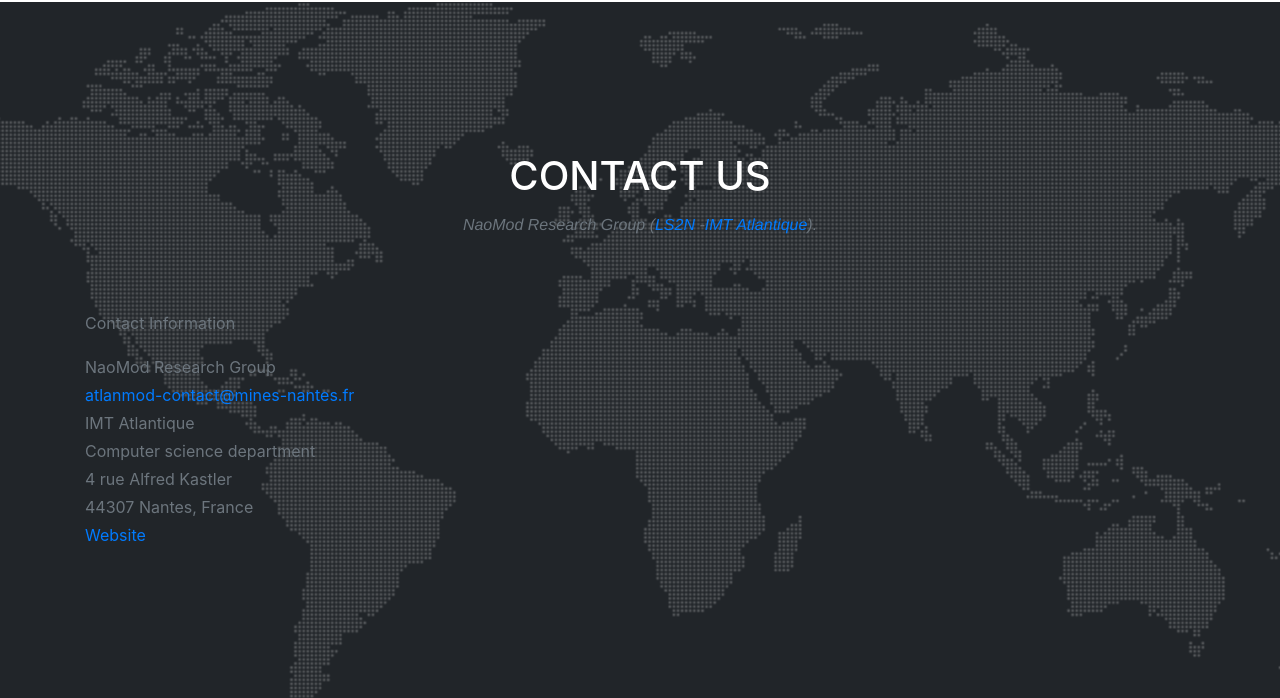
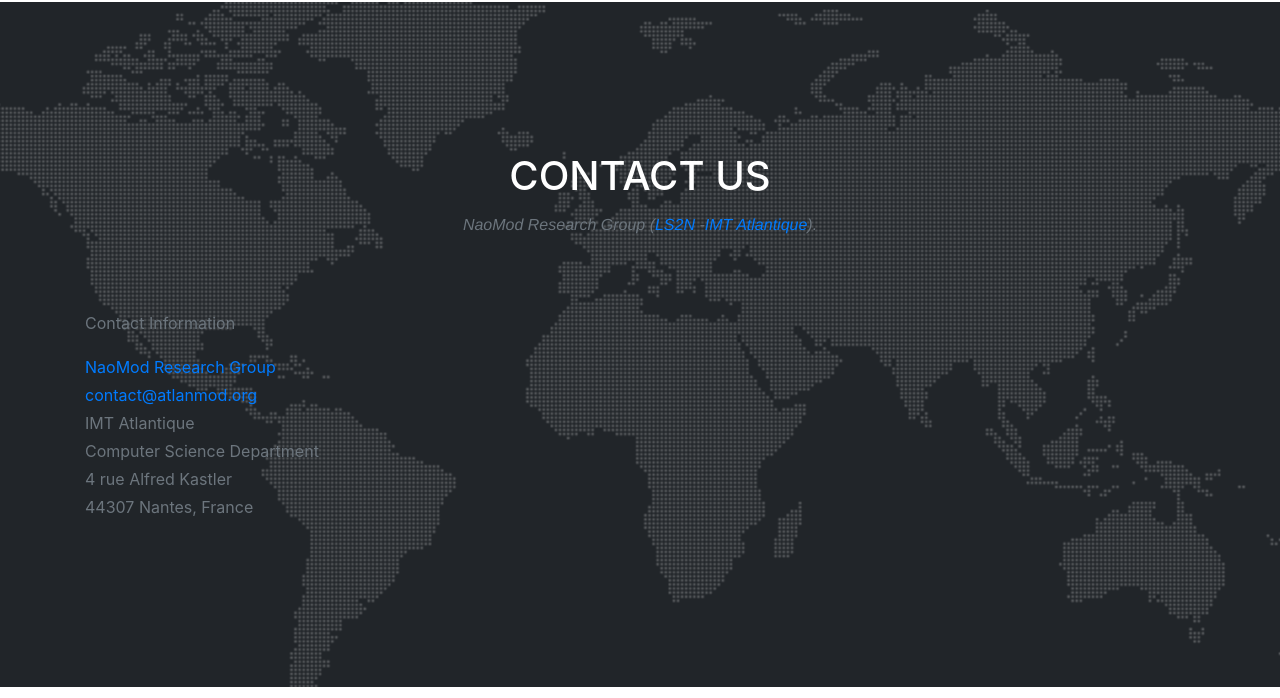
Before and after one commit to atlanmod/atlanmod.github.io, a website with bundled scripts: page index.html in a window 1280 px wide. Shown: the part 1841-2539 px from the top of the page. Built offline with nearby package versions, Linux system fonts and the light colour scheme; a web font is replaced by a local one.

Commit message:
changed contact adress

```diff
--- a/index.html
+++ b/index.html
@@ -436,13 +436,12 @@
             <div class="col-lg-12">
               <p class="text-muted">Contact Information</p>
                 <p class="large text-muted">
-                NaoMod Research Group</br>
-                <a href="mailto:atlanmod-contact@mines-nantes.fr" class="external text" title="mailto:atlanmod-contact@mines-nantes.fr" rel="nofollow">atlanmod-contact@mines-nantes.fr</a><br/>
+                <a href="http://web.emn.fr/x-info/atlanmod/index.php">NaoMod Research Group</a></br>
+                <a href="mailto:contact@atlanmod.org" class="external text" title="mailto:contact@atlanmod.org" rel="nofollow">contact@atlanmod.org</a><br/>
                 IMT Atlantique<br/>
-                Computer science department<br/>
+                Computer Science Department<br/>
                 4 rue Alfred Kastler<br/>
                 44307 Nantes, France<br/>
-                <a href="http://web.emn.fr/x-info/atlanmod/index.php">Website</a>
                </p>
             </div>
         </div>
@@ -528,6 +527,7 @@
     <!-- Portfolio Modals -->
 
     <!-- Modal 1 -->
+    <!--
     <div class="portfolio-modal modal fade" id="portfolioModal1" tabindex="-1" role="dialog" aria-hidden="true">
       <div class="modal-dialog">
         <div class="modal-content">
@@ -540,7 +540,9 @@
             <div class="row">
               <div class="col-lg-8 mx-auto">
                 <div class="modal-body">
+      -->
                   <!-- Project Details Go Here -->
+<!--
                   <h2 class="text-uppercase">Project Name</h2>
                   <p class="item-intro text-muted">Lorem ipsum dolor sit amet consectetur.</p>
                   <img class="img-fluid d-block mx-auto" src="img/portfolio/01-full.jpg" alt="">
@@ -560,8 +562,9 @@
         </div>
       </div>
     </div>
-
+-->
     <!-- Modal 2 -->
+<!--
     <div class="portfolio-modal modal fade" id="portfolioModal2" tabindex="-1" role="dialog" aria-hidden="true">
       <div class="modal-dialog">
         <div class="modal-content">
@@ -574,7 +577,7 @@
             <div class="row">
               <div class="col-lg-8 mx-auto">
                 <div class="modal-body">
-                  <!-- Project Details Go Here -->
+                  <!-- Project Details Go Here ->
                   <h2 class="text-uppercase">Project Name</h2>
                   <p class="item-intro text-muted">Lorem ipsum dolor sit amet consectetur.</p>
                   <img class="img-fluid d-block mx-auto" src="img/portfolio/02-full.jpg" alt="">
@@ -594,8 +597,9 @@
         </div>
       </div>
     </div>
-
+-->
     <!-- Modal 3 -->
+<!--
     <div class="portfolio-modal modal fade" id="portfolioModal3" tabindex="-1" role="dialog" aria-hidden="true">
       <div class="modal-dialog">
         <div class="modal-content">
@@ -608,7 +612,7 @@
             <div class="row">
               <div class="col-lg-8 mx-auto">
                 <div class="modal-body">
-                  <!-- Project Details Go Here -->
+                  <!-- Project Details Go Here ->
                   <h2 class="text-uppercase">Project Name</h2>
                   <p class="item-intro text-muted">Lorem ipsum dolor sit amet consectetur.</p>
                   <img class="img-fluid d-block mx-auto" src="img/portfolio/03-full.jpg" alt="">
@@ -628,8 +632,9 @@
         </div>
       </div>
     </div>
-
+-->
     <!-- Modal 4 -->
+<!--
     <div class="portfolio-modal modal fade" id="portfolioModal4" tabindex="-1" role="dialog" aria-hidden="true">
       <div class="modal-dialog">
         <div class="modal-content">
@@ -642,7 +647,7 @@
             <div class="row">
               <div class="col-lg-8 mx-auto">
                 <div class="modal-body">
-                  <!-- Project Details Go Here -->
+                  <!-- Project Details Go Here ->
                   <h2 class="text-uppercase">Project Name</h2>
                   <p class="item-intro text-muted">Lorem ipsum dolor sit amet consectetur.</p>
                   <img class="img-fluid d-block mx-auto" src="img/portfolio/04-full.jpg" alt="">
@@ -662,8 +667,9 @@
         </div>
       </div>
     </div>
-
+-->
     <!-- Modal 5 -->
+<!--
     <div class="portfolio-modal modal fade" id="portfolioModal5" tabindex="-1" role="dialog" aria-hidden="true">
       <div class="modal-dialog">
         <div class="modal-content">
@@ -676,7 +682,7 @@
             <div class="row">
               <div class="col-lg-8 mx-auto">
                 <div class="modal-body">
-                  <!-- Project Details Go Here -->
+                  <!-- Project Details Go Here ->
                   <h2 class="text-uppercase">Project Name</h2>
                   <p class="item-intro text-muted">Lorem ipsum dolor sit amet consectetur.</p>
                   <img class="img-fluid d-block mx-auto" src="img/portfolio/05-full.jpg" alt="">
@@ -696,8 +702,9 @@
         </div>
       </div>
     </div>
-
+-->
     <!-- Modal 6 -->
+<!--
     <div class="portfolio-modal modal fade" id="portfolioModal6" tabindex="-1" role="dialog" aria-hidden="true">
       <div class="modal-dialog">
         <div class="modal-content">
@@ -710,7 +717,7 @@
             <div class="row">
               <div class="col-lg-8 mx-auto">
                 <div class="modal-body">
-                  <!-- Project Details Go Here -->
+                  <!-- Project Details Go Here ->
                   <h2 class="text-uppercase">Project Name</h2>
                   <p class="item-intro text-muted">Lorem ipsum dolor sit amet consectetur.</p>
                   <img class="img-fluid d-block mx-auto" src="img/portfolio/06-full.jpg" alt="">
@@ -730,6 +737,7 @@
         </div>
       </div>
     </div>
+-->
 
     <!-- Bootstrap core JavaScript -->
     <script src="vendor/jquery/jquery.min.js"></script>
```
Also changed, not shown: _site/index.html.
